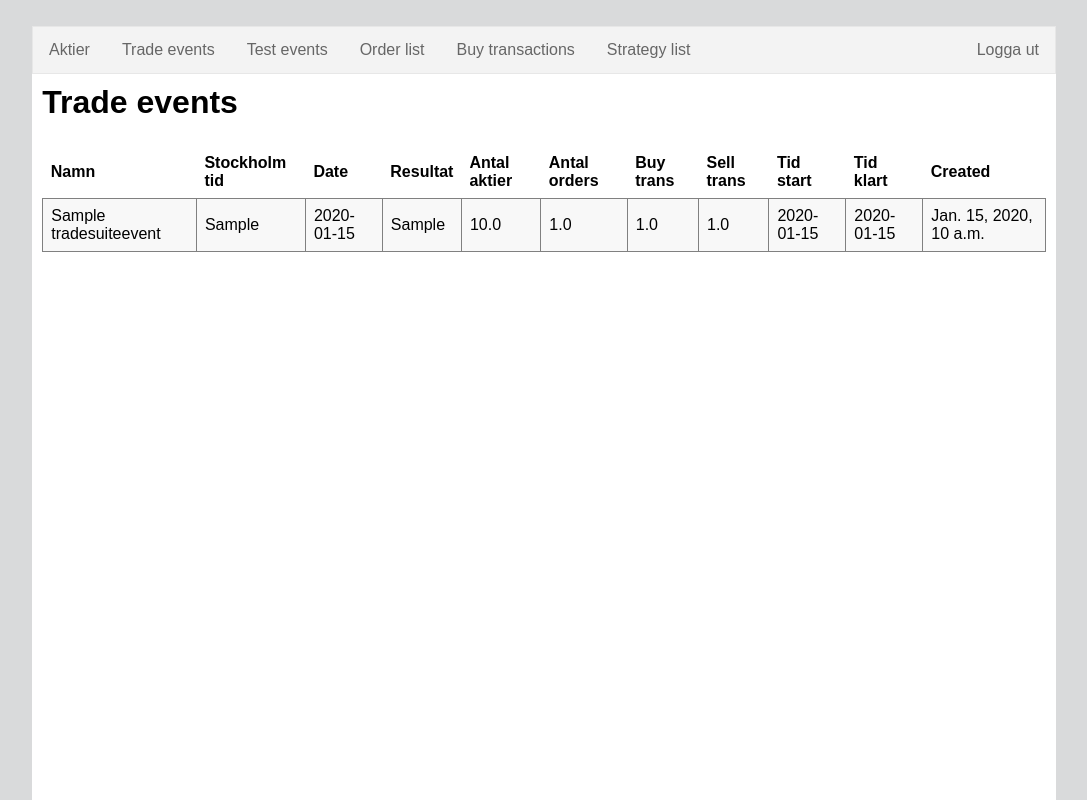
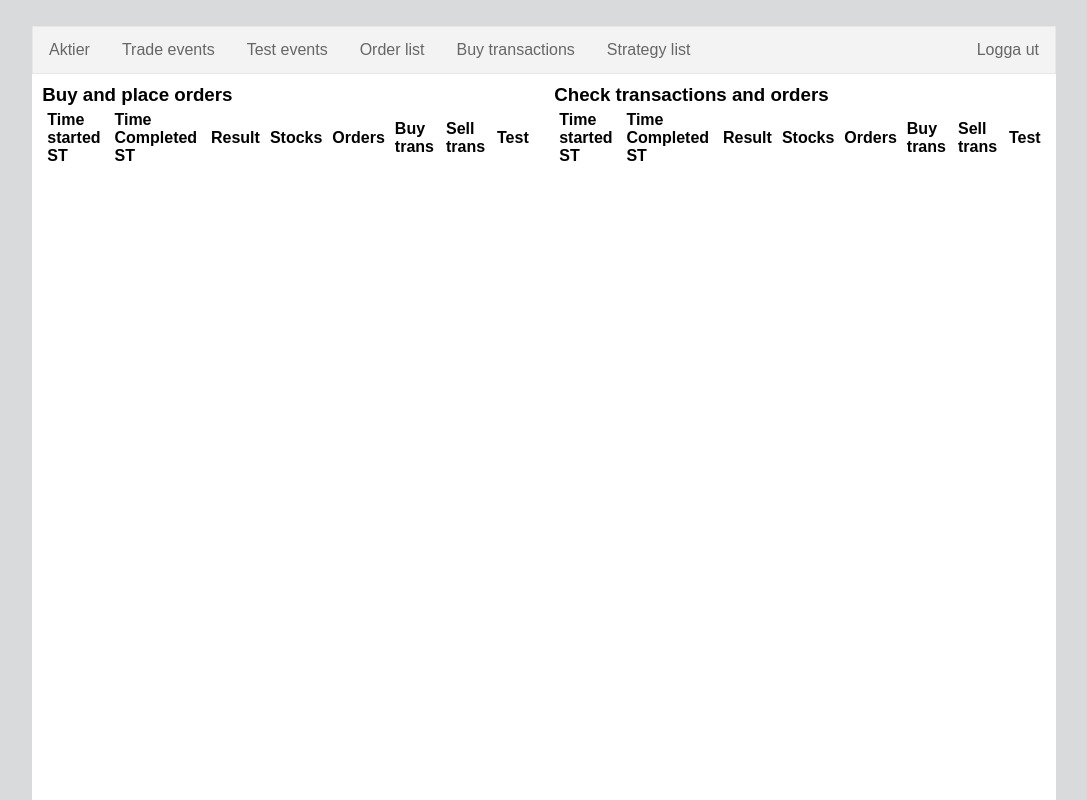
Before and after one commit to Squaad99/trade-core, a Django app: page /event/start/1 in a window 1280 px wide. Shown: the whole page, without its empty margins (96-1183 px from the left). Run offline with Django 3.2, Linux system fonts and the light colour scheme; a user stored in the database is signed in; tables that the repository leaves empty hold one stand-in row (values such as "Sample post"); lists and menus that the app fills with data are empty.

Commit message:
Improving events

```diff
--- a/event/lib/events.py
+++ b/event/lib/events.py
@@ -1,5 +1,3 @@
-from datetime import timedelta
-
 from avz_client.avz_client import AvzClient
 from event.lib.constants import OrderEnum
 from event.models import TradeSuiteEvent
--- a/event/models.py
+++ b/event/models.py
@@ -3,10 +3,10 @@
 
 class TradeSuiteEvent(models.Model):
     name = models.CharField(max_length=100, default="Automatic trade event")
-    custom_full = models.CharField(max_length=50, default='')
-    date = models.CharField(max_length=50, default='')
+    time_started_st = models.DateTimeField(default=None, null=True, blank=True)
+    time_completed_st = models.DateTimeField(default=None, null=True, blank=True)
+    date_started = models.CharField(max_length=50, default='')
     time_started = models.CharField(max_length=50, default='')
-    time_completed = models.CharField(max_length=50, default="")
     result = models.CharField(max_length=50, default="")
     error = models.CharField(max_length=2000, default="")
     number_of_stocks = models.FloatField(default=0)
--- a/event/templates/event_list.html
+++ b/event/templates/event_list.html
@@ -1,35 +1,29 @@
 {% extends "dashboard.html" %}
 {% block content %}
-<div style="padding: 1%;">
 
-    <h1>Trade events</h1>
-    <table class="list-table" style="margin-top: 25px;">
+<div class="column" style="float: left; width: 48%; padding: 1%;">
+    <h3>Buy and place orders</h3>
+    <table class="list-table-small">
     <tr>
-        <th>Namn</th>
-        <th>Stockholm tid</th>
-        <th>Date</th>
-        <th>Resultat</th>
-        <th>Antal aktier</th>
-        <th>Antal orders</th>
+        <th>Time started ST</th>
+        <th>Time Completed ST</th>
+        <th>Result</th>
+        <th>Stocks</th>
+        <th>Orders</th>
         <th>Buy trans</th>
         <th>Sell trans</th>
-        <th>Tid start</th>
-        <th>Tid klart</th>
-        <th>Created</th>
+        <th>Test</th>
     </tr>
-    {% for event in events %}
+    {% for event in buy_and_sell_event_list %}
         <tr>
-            <td>{{ event.name }}</td>
-            <td>{{ event.custom_full }}</td>
-            <td>{{ event.date }}</td>
+            <td>{{ event.time_started_st }}</td>
+            <td>{{ event.time_completed_st }}</td>
             <td>{{ event.result }}</td>
             <td>{{ event.number_of_stocks }}</td>
             <td>{{ event.number_of_orders }}</td>
             <td>{{ event.number_of_buy_transactions }}</td>
             <td>{{ event.number_of_sell_transactions }}</td>
-            <td>{{ event.time_started }}</td>
-            <td>{{ event.time_completed }}</td>
-            <td>{{ event.created }}</td>
+            <td>{{ event.test_mode }}</td>
         </tr>
         {% if event.result == "failure" %}
         <tr>
@@ -38,6 +32,39 @@
         {% endif %}
     {% endfor %}
     </table>
+</div>
 
+<div class="column" style="float: left; width: 48%; padding: 1%;">
+    <h3>Check transactions and orders</h3>
+    <table class="list-table-small">
+    <tr>
+        <th>Time started ST</th>
+        <th>Time Completed ST</th>
+        <th>Result</th>
+        <th>Stocks</th>
+        <th>Orders</th>
+        <th>Buy trans</th>
+        <th>Sell trans</th>
+        <th>Test</th>
+    </tr>
+    {% for event in check_transactions_and_order_list %}
+        <tr>
+            <td>{{ event.time_started_st }}</td>
+            <td>{{ event.time_completed_st }}</td>
+            <td>{{ event.result }}</td>
+            <td>{{ event.number_of_stocks }}</td>
+            <td>{{ event.number_of_orders }}</td>
+            <td>{{ event.number_of_buy_transactions }}</td>
+            <td>{{ event.number_of_sell_transactions }}</td>
+            <td>{{ event.test_mode }}</td>
+        </tr>
+        {% if event.result == "failure" %}
+        <tr>
+            <td colspan="7">Error: {{ event.error }}</td>
+        </tr>
+        {% endif %}
+    {% endfor %}
+    </table>
 </div>
+
 {% endblock content %}
--- a/event/urls.py
+++ b/event/urls.py
@@ -10,21 +10,6 @@
 ]
 
 if RUN_MODE:
-    # test_job_name = "Test job"
-    # existing_test_job = Schedule.objects.filter(name=test_job_name)
-    # if not existing_test_job:
-    #     test_job_schedule = Schedule(name=test_job_name, func='event.tasks.test_job', schedule_type=Schedule.MINUTES,
-    #                                  minutes=1, repeats=-1)
-    #     test_job_schedule.save()
-
-    health_check_name = "Health check job"
-    existing_health_check_job = Schedule.objects.filter(name=health_check_name)
-    if not existing_health_check_job:
-        health_check_schedule = Schedule(name=health_check_name, func='event.tasks.health_check_job',
-                                         schedule_type=Schedule.CRON,
-                                         cron='0 */6 * * *', repeats=-1)
-        health_check_schedule.save()
-
     name = "Buy and place orders"
     existing_schedule = Schedule.objects.filter(name=name)
     if not existing_schedule:
--- a/event/views.py
+++ b/event/views.py
@@ -8,6 +8,7 @@
 from django_q.status import Stat
 import socket
 
+from event.lib.constants import EventEnum
 from event.models import TradeSuiteEvent
 from order.models import Order, BuyTransaction, SellTransaction
 
@@ -17,9 +18,16 @@
 
     def get_context_data(self, **kwargs):
         context = super().get_context_data(**kwargs)
-        event_list = list(TradeSuiteEvent.objects.all())
-        event_list.reverse()
-        context['events'] = event_list
+        buy_and_sell_event_list = list(TradeSuiteEvent.objects.filter(
+            name=EventEnum.BUY_AND_PLACE_ORDERS.value))
+        buy_and_sell_event_list.reverse()
+        context['buy_and_sell_event_list'] = buy_and_sell_event_list
+
+        check_transactions_and_order_list = list(TradeSuiteEvent.objects.filter(
+            name=EventEnum.CHECK_TRANSACTIONS_AND_ORDERS.value))
+        check_transactions_and_order_list.reverse()
+        context['check_transactions_and_order_list'] = check_transactions_and_order_list
+
         return context
 
 
--- a/trade_core/static/css/theme_1.css
+++ b/trade_core/static/css/theme_1.css
@@ -34,6 +34,30 @@
   border: grey 1px solid;
   background-color: #F8F8F8;
 }
+
+.list-table-small {
+    font-family: arial, sans-serif;
+    border-collapse: collapse;
+    width: 100%;
+    margin-bottom: 1%;
+}
+
+.list-table-small th {
+  text-align: left;
+  padding: 5px;
+  cursor: pointer;
+  font-size: 12pt;
+}
+
+.list-table-small td {
+  border: 1px solid #dddddd;
+  text-align: left;
+  padding: 5px;
+  border: grey 1px solid;
+  background-color: #F8F8F8;
+  font-size: 10pt;
+}
+
 
 
 .list-one {
```
Also changed, not shown: event/lib/constants.py (+6 -10 lines), event/tasks.py (+32 -79 lines), event/migrations/0011_auto_20220103_2129.py (added).
